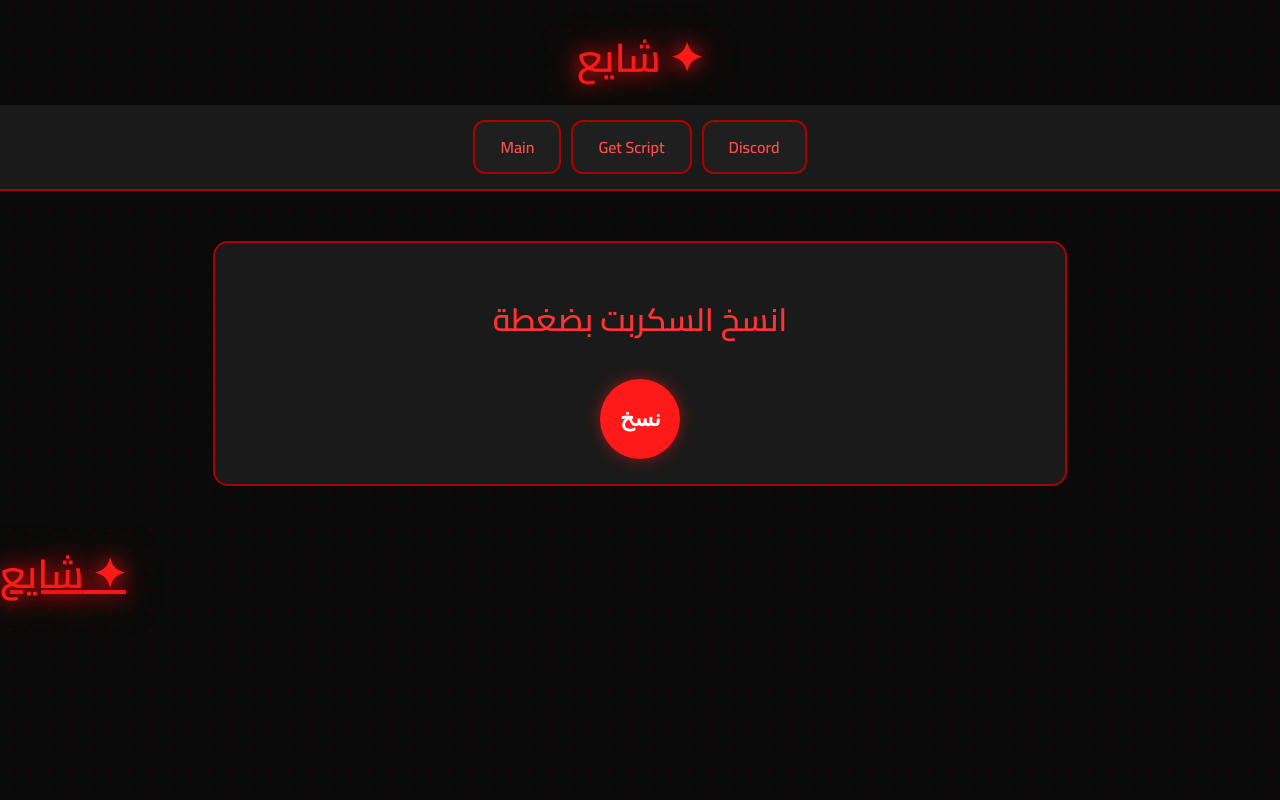
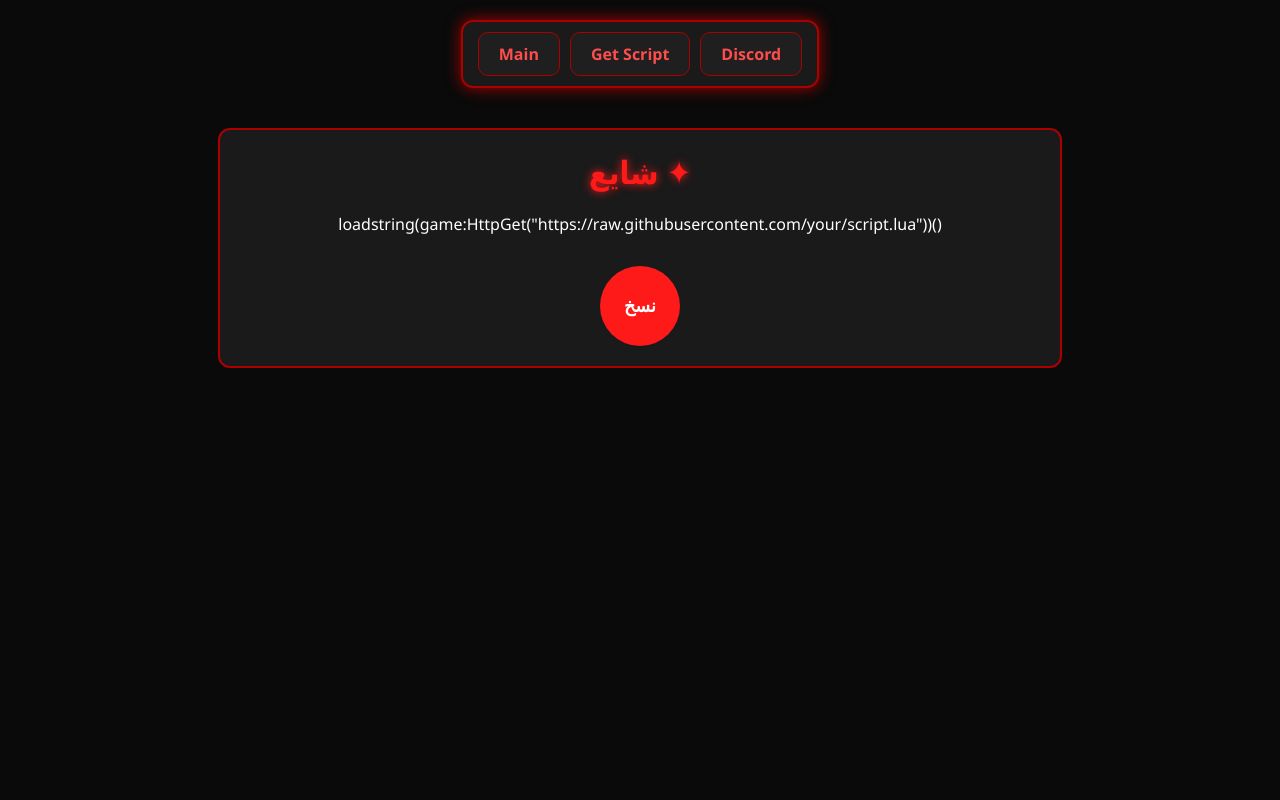
Before and after one commit to n-7z/First-Web, a plain HTML site: page GetScript.html in a window 1280 px wide. Drawn offline with Linux system fonts and the light colour scheme.

Commit message:
Update GetScript.html

```diff
--- a/GetScript.html
+++ b/GetScript.html
@@ -4,201 +4,114 @@
   <meta charset="UTF-8" />
   <meta name="viewport" content="width=device-width, initial-scale=1.0"/>
   <title>Get Script</title>
-  <link href="https://fonts.googleapis.com/css2?family=Cairo:wght@600&display=swap" rel="stylesheet">
   <style>
     body {
       margin: 0;
-      font-family: 'Cairo', sans-serif;
+      font-family: 'Segoe UI', Tahoma, Geneva, Verdana, sans-serif;
       background-color: #0a0a0a;
       color: #fff;
-      overflow: hidden;
     }
-
-    /* خلفية نقط */
-    .particles {
-      position: fixed;
-      top: 0;
-      left: 0;
-      width: 100%;
-      height: 100%;
-      background: radial-gradient(circle, #330000 1px, transparent 1px);
-      background-size: 20px 20px;
-      animation: moveParticles 5s linear infinite;
-      z-index: 0;
-    }
-
-    @keyframes moveParticles {
-      0% { background-position: 0 0; }
-      100% { background-position: 20px 20px; }
-    }
-
-    /* الشعار */
-    .logo {
-      font-size: 2.5em;
-      font-weight: bold;
-      color: #ff1a1a;
-      text-align: center;
-      margin-top: 30px;
-      text-shadow: 0 0 20px #ff1a1a, 0 0 40px #aa0000;
-      animation: bounce 2s infinite ease-in-out;
-    }
-
-    @keyframes bounce {
-      0%, 100% {
-        transform: translateY(0);
-      }
-      50% {
-        transform: translateY(-10px) rotateX(10deg);
-      }
-    }
-
-    /* التبويبات */
-    .navbar {
-      position: relative;
-      z-index: 1;
+    .navbar-container {
       display: flex;
       justify-content: center;
       background-color: #1a1a1a;
-      padding: 15px;
-      border-bottom: 2px solid #aa0000;
-      gap: 10px;
+      margin: 20px auto;
+      border: 2px solid #aa0000;
+      border-radius: 12px;
+      padding: 10px;
+      width: fit-content;
+      box-shadow: 0 0 15px #aa0000;
     }
-
-    .navbar a {
+    .navbar-container a {
       color: #ff4d4d;
+      padding: 10px 20px;
       text-decoration: none;
-      padding: 10px 25px;
-      border-radius: 12px;
-      border: 2px solid #aa0000;
+      font-weight: bold;
+      border-radius: 10px;
+      margin: 0 5px;
+      transition: all 0.3s ease;
       background-color: #1f1f1f;
-      font-weight: bold;
-      transition: 0.3s;
-      position: relative;
-      overflow: hidden;
+      border: 1px solid #aa0000;
     }
-
-    .navbar a::before {
-      content: "";
-      position: absolute;
-      top: 0;
-      left: -100%;
-      width: 100%;
-      height: 100%;
-      background: rgba(255, 26, 26, 0.2);
-      transition: left 0.4s ease;
-    }
-
-    .navbar a:hover::before {
-      left: 0;
-    }
-
-    .navbar a:hover {
+    .navbar-container a:hover {
       background-color: #aa0000;
       color: white;
       transform: scale(1.05);
     }
-
-    /* المحتوى */
     .container {
-      position: relative;
-      z-index: 1;
       max-width: 800px;
-      margin: 50px auto;
-      padding: 25px;
+      margin: 40px auto;
+      padding: 20px;
       background-color: #1a1a1a;
       border: 2px solid #aa0000;
-      border-radius: 15px;
+      border-radius: 12px;
       text-align: center;
     }
-
-    h1 {
-      color: #ff3333;
-      margin-bottom: 30px;
+    .brand-text {
+      font-size: 2em;
+      font-weight: bold;
+      color: #ff1a1a;
+      text-shadow: 0 0 10px #ff1a1a;
+      margin-bottom: 20px;
     }
-
-    /* زر النسخ */
-    .copy-button {
-      display: inline-block;
+    .copy-btn {
+      width: 80px;
+      height: 80px;
+      border-radius: 50%;
       background-color: #ff1a1a;
       color: white;
-      font-size: 1.4em;
       font-weight: bold;
-      padding: 20px;
-      width: 80px;
-      height: 80px;
-      line-height: 40px;
-      border-radius: 50%;
       border: none;
+      font-size: 1.1em;
       cursor: pointer;
-      box-shadow: 0 0 15px rgba(255, 26, 26, 0.5);
-      transition: background-color 0.3s, transform 0.2s;
+      margin-top: 15px;
+      transition: 0.3s;
     }
-
-    .copy-button:hover {
+    .copy-btn:hover {
       background-color: #cc0000;
       transform: scale(1.1);
-      box-shadow: 0 0 25px rgba(255, 26, 26, 0.8);
     }
-
-    /* إشعار النسخ */
     .notification {
-      position: fixed;
-      top: 20px;
-      right: 20px;
+      display: none;
+      margin-top: 15px;
       background-color: #aa0000;
+      padding: 10px 20px;
+      border-radius: 12px;
       color: white;
-      padding: 15px 25px;
-      border-radius: 10px;
-      border: 2px solid #ff3333;
       font-weight: bold;
-      box-shadow: 0 0 10px #ff3333;
-      opacity: 0;
-      pointer-events: none;
-      transition: opacity 0.5s ease;
-      z-index: 1000;
-    }
-
-    .notification.show {
-      opacity: 1;
-      pointer-events: auto;
+      box-shadow: 0 0 10px #aa0000;
     }
   </style>
 </head>
 <body>
-  <div class="particles"></div>
 
-  <div class="logo">شايع ✦</div>
-
-  <div class="navbar">
+  <div class="navbar-container">
     <a href="index.html">Main</a>
     <a href="GetScript.html">Get Script</a>
     <a href="Discord.html">Discord</a>
   </div>
 
   <div class="container">
-    <h1>انسخ السكربت بضغطة</h1>
-    <button class="copy-button" id="copyBtn">نسخ</button>
+    <div class="brand-text">شايع ✦</div>
+
+    <p id="script">loadstring(game:HttpGet("https://raw.githubusercontent.com/your/script.lua"))()</p>
+
+    <button class="copy-btn" onclick="copyScript()">نسخ</button>
+
+    <div class="notification" id="notify">✅ تم النسخ</div>
   </div>
 
-  <div class="notification" id="notification">✅ تم النسخ بنجاح!</div>
+  <script>
+    function copyScript() {
+      const text = document.getElementById("script").innerText;
+      navigator.clipboard.writeText(text).then(() => {
+        document.getElementById("notify").style.display = "block";
+        setTimeout(() => {
+          document.getElementById("notify").style.display = "none";
+        }, 2000);
+      });
+    }
+  </script>
 
-  <script>
-    const copyBtn = document.getElementById('copyBtn');
-    const notification = document.getElementById('notification');
-
-    const scriptText = `loadstring(game:HttpGet("https://raw.githubusercontent.com/n-7z/YourScript/main/script.lua"))()`;
-
-    copyBtn.addEventListener('click', () => {
-      navigator.clipboard.writeText(scriptText).then(() => {
-        notification.classList.add('show');
-        setTimeout(() => {
-          notification.classList.remove('show');
-        }, 2000);
-      }).catch(() => {
-        alert('فشل النسخ، جرب مرة أخرى');
-      });
-    });
-  </script>
 </body>
-  <a href="index.html" class="logo">شايع ✦</a>
 </html>
```
